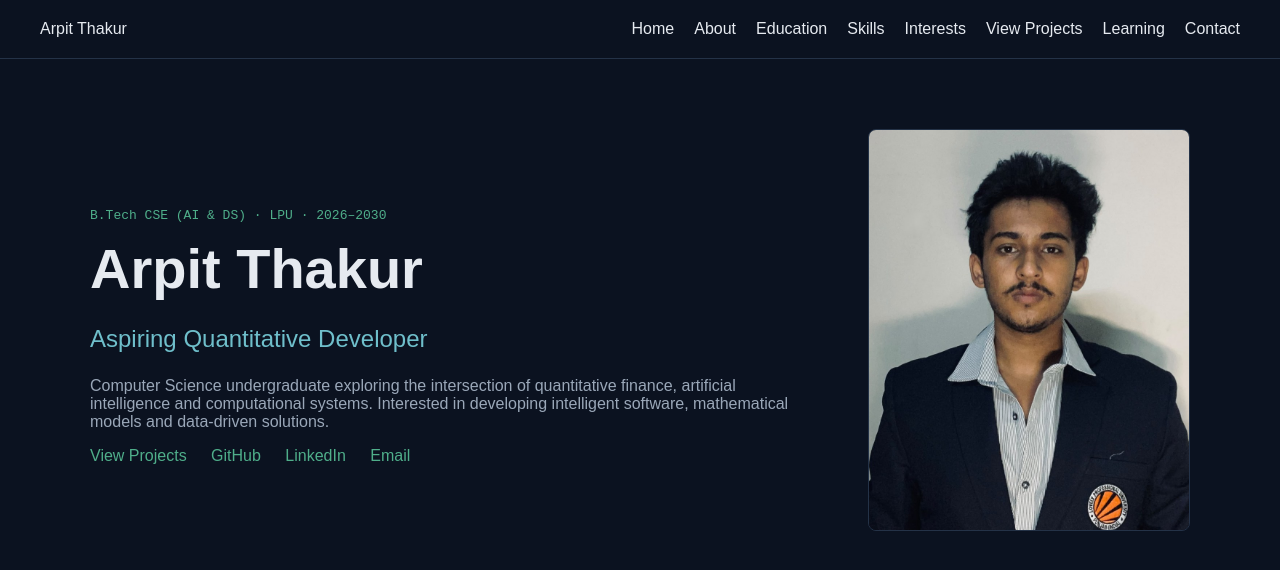
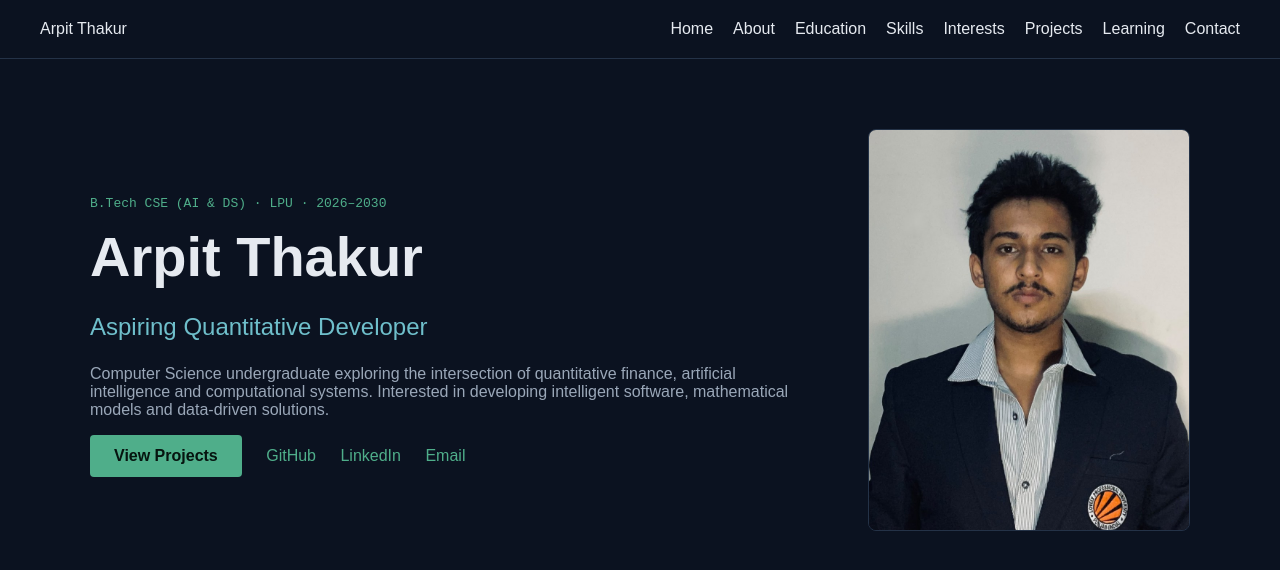
Before and after one commit to arpitthakur740-neural/MY-CV-PORTFOLIO, a plain HTML site: page index.html in a window 1280 px wide. Drawn offline with Linux system fonts and the light colour scheme.

Commit message:
Move button style to hero View Projects link

```diff
--- a/index.html
+++ b/index.html
@@ -18,7 +18,7 @@
             <li><a href="#education">Education</a></li>
             <li><a href="#skills">Skills</a></li>
             <li><a href="#interests">Interests</a></li>
-            <li><a href="#projects" class="button">View Projects</a> </li>
+            <li><a href="#projects">Projects</a></li>
             <li><a href="#learning">Learning</a></li>
             <li><a href="#contact">Contact</a></li>
         </ul>
@@ -33,7 +33,7 @@
             <h1>Arpit Thakur</h1>
             <p class="role">Aspiring Quantitative Developer</p>
             <p>Computer Science undergraduate exploring the intersection of quantitative finance, artificial intelligence and computational systems. Interested in developing intelligent software, mathematical models and data-driven solutions.</p>
-            <a href="#projects">View Projects</a>
+            <a href="#projects" class="button">View Projects</a>
             <a href="https://github.com/arpitthakur740-neural" target="_blank" rel="noopener">GitHub</a>
             <a href="https://www.linkedin.com/in/arpit-thakur-854389428/" target="_blank" rel="noopener">LinkedIn</a>
             <a href="mailto:arpitthakur740@gmail.com">Email</a>
```
